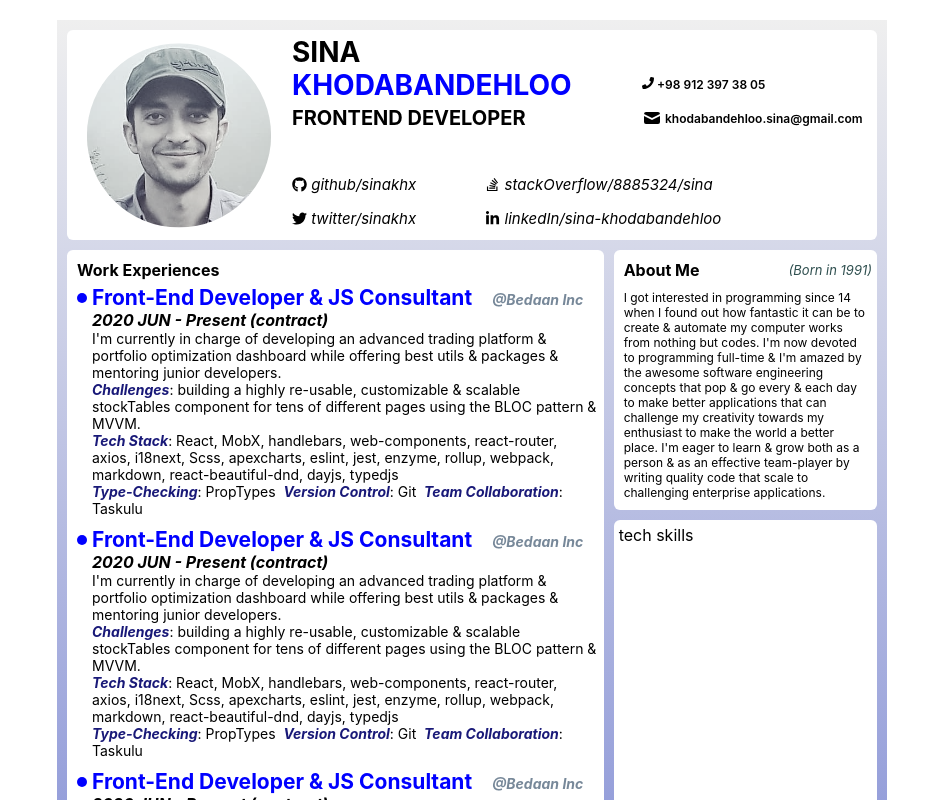
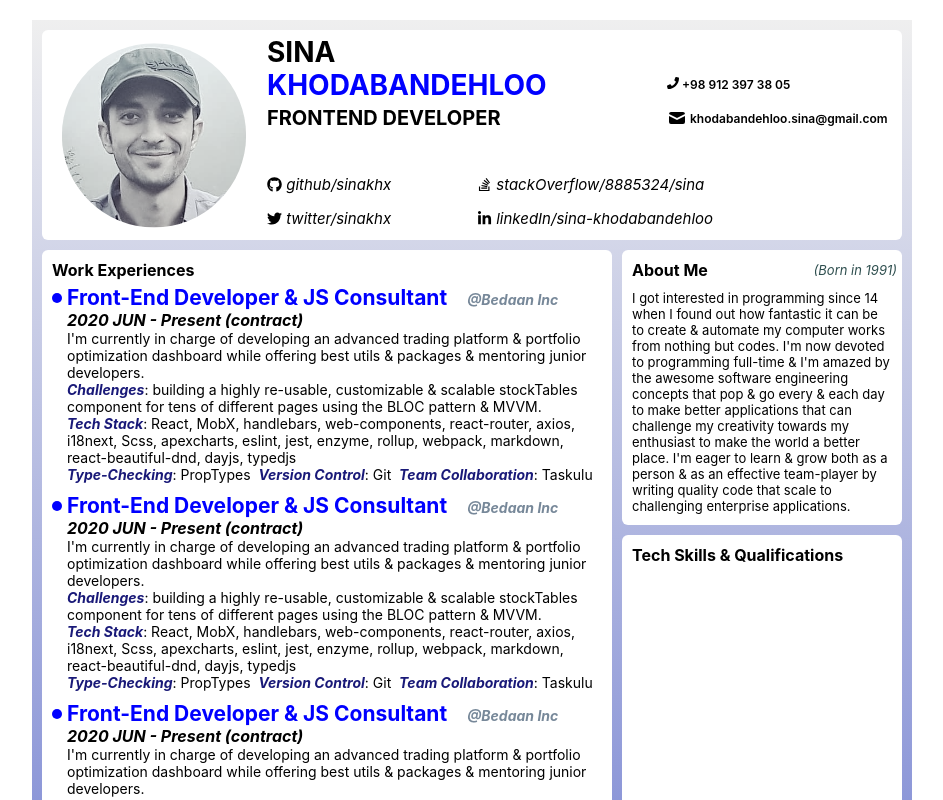
Before and after one commit to Sinakhx/cv, a React (Create React App) app: page / in a window 1280 px wide. Shown: the top 800 px of the page, without its empty margins (168-1111 px from the left). Built offline with nearby package versions, Linux system fonts and the light colour scheme; the HTML template or start-up script is replaced by a standard one.

Commit message:
fix: minor style fixes

```diff
--- a/src/App.scss
+++ b/src/App.scss
@@ -1,10 +1,10 @@
 .cv-container {
   display: grid;
   grid-template-columns: 2fr 1fr;
-  grid-template-rows: 220px 270px auto auto auto;
+  grid-template-rows: 220px 285px auto auto auto;
   grid-auto-flow: dense;
   margin: 20px auto;
-  width: 820px;
+  width: 870px;
   height: auto;
   padding: 5px;
   background: #1185c1;
@@ -15,4 +15,8 @@
     border-radius: 6px;
     background-color: #fff;
   }
+  .section-title {
+    font-weight: 700;
+    padding: 5px;
+  }
 }
--- a/src/components/AboutMe/AboutMe.js
+++ b/src/components/AboutMe/AboutMe.js
@@ -5,7 +5,7 @@ import "./AboutMe.scss";
 
 export const AboutMe = (props) => {
   return <section className="about-me">
-    <div className="title">About Me</div>
+    <div className="section-title">About Me</div>
     <div className="born">(Born in 1991)</div>
     <div className="content">I got interested in programming since 14 when I found out how fantastic it can be to create & automate my computer works from nothing but codes. I'm now devoted to programming full-time & I'm amazed by the awesome software engineering concepts that pop & go every & each day to make better applications that can challenge my creativity towards my enthusiast to make the world a better place.
 I'm eager to learn & grow both as a person & as an effective team-player by writing quality code that scale to challenging enterprise applications.</div>
--- a/src/components/AboutMe/AboutMe.scss
+++ b/src/components/AboutMe/AboutMe.scss
@@ -19,7 +19,7 @@
     }
     .content {
         grid-column: 1 / 5;
-        font-size: 12px;
+        font-size: 13px;
         padding: 5px;
     }
 }
--- a/src/components/PersonalInfo/PersonalInfo.js
+++ b/src/components/PersonalInfo/PersonalInfo.js
@@ -10,7 +10,7 @@ export const PersonalInfo = (props) => {
     <img className="cv-photo" src="/cv-photo.jpg" alt="profile pic" />
     <div className="name --bold">SINA</div>
     <div className="last-name --bold">KHODABANDEHLOO</div>
-    <div className="title --bold">FRONTEND DEVELOPER</div>
+    <div className="top-title --bold">FRONTEND DEVELOPER</div>
     <div className="phone --detail"><FaPhone /> +98 912 397 38 05</div>
     <div className="email --detail"><HiMail size={20} />&nbsp;<span>khodabandehloo.sina@gmail.com</span></div>
     <div className="social">
--- a/src/components/PersonalInfo/PersonalInfo.scss
+++ b/src/components/PersonalInfo/PersonalInfo.scss
@@ -40,7 +40,7 @@
         grid-area: last-name;
         color: #0000ff;
     }
-    .title {
+    .top-title {
         grid-area: title;
         font-size: 20px;
     }
--- a/src/components/TechSkills/TechSkills.js
+++ b/src/components/TechSkills/TechSkills.js
@@ -4,7 +4,12 @@ import PropTypes from "prop-types";
 import "./TechSkills.scss";
 
 export const TechSkills = (props) => {
-  return <section className="tech-skills">tech skills</section>;
+  return (
+    <section className="tech-skills">
+      <div className="section-title">Tech Skills & Qualifications</div>
+
+    </section>
+  );
 };
 
 TechSkills.propTypes = {
--- a/src/components/WorkExperiences/WorkExperiences.js
+++ b/src/components/WorkExperiences/WorkExperiences.js
@@ -7,7 +7,7 @@ import { ExperienceCard } from "./ExperienceCard";
 export const WorkExperiences = (props) => {
   return (
     <section className="work-experiences">
-      <div className="title">Work Experiences</div>
+      <div className="section-title">Work Experiences</div>
       <ExperienceCard />
       <ExperienceCard />
       <ExperienceCard />
--- a/src/components/WorkExperiences/WorkExperiences.scss
+++ b/src/components/WorkExperiences/WorkExperiences.scss
@@ -1,10 +1,6 @@
 .work-experiences {
     grid-row: 2 / 4;
     grid-column: 1 / 2;
-    .title {
-        font-weight: 700;
-        padding: 5px;
-    }
     .experience-card-container {
         margin-bottom: 10px;
         .job-title {
```
